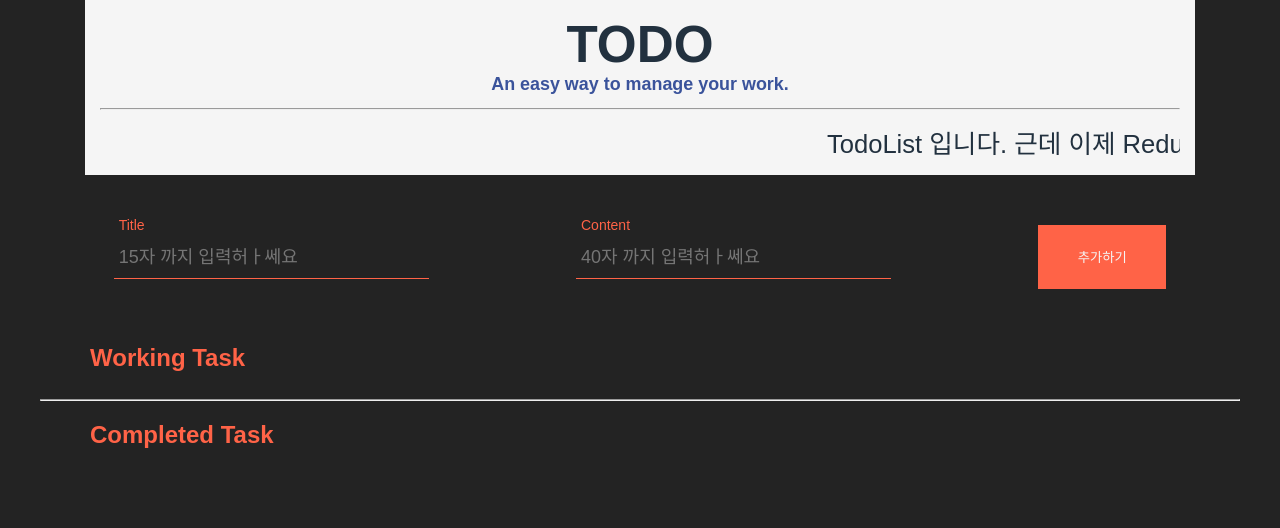
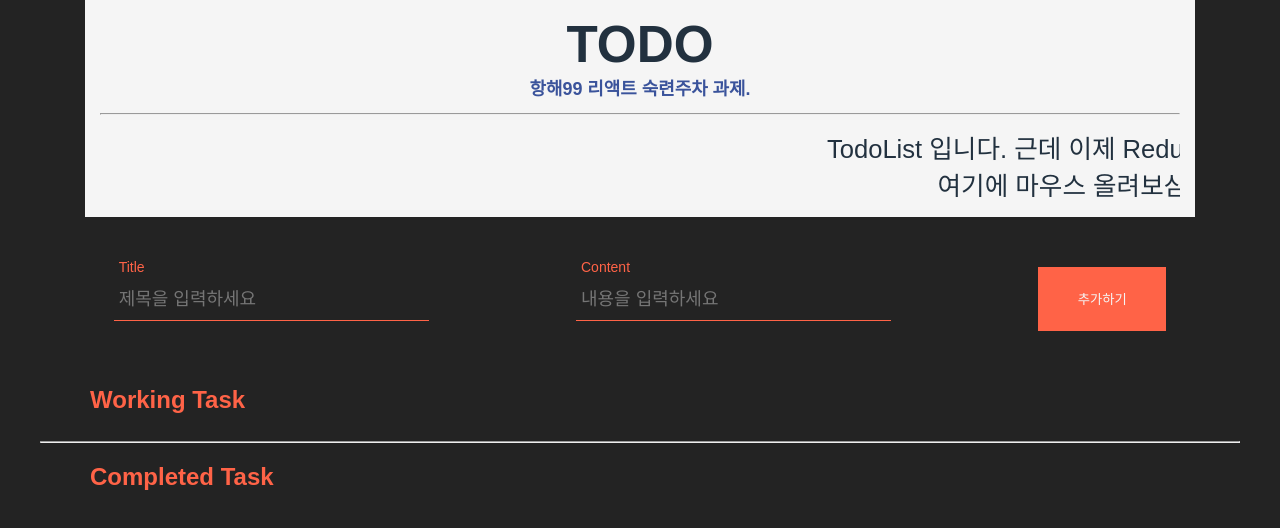
Before and after one commit to Sunghoman/todo_redux, a React (Create React App) app: page / in a window 1280 px wide. Shown: the top 528 px of the page. Built offline with nearby package versions, Linux system fonts and the light colour scheme.

Commit message:
header Marquee 변경

```diff
--- a/src/components/ui/Form.jsx
+++ b/src/components/ui/Form.jsx
@@ -65,7 +65,7 @@ const Form = () => {
             autoComplete="off"
             maxLength="15"
             name='title'
-            placeholder="15자 까지 입력허ㅏ쎄요"
+            placeholder="제목을 입력하세요"
             onChange={onChange}
           />
           <span className="bar"></span>
@@ -78,7 +78,7 @@ const Form = () => {
             value={body}
             autoComplete="off"
             maxLength='40'
-            placeholder="40자 까지 입력허ㅏ쎄요"
+            placeholder="내용을 입력하세요"
             name='body'
             onChange={onChange}
           />
--- a/src/components/ui/Header.jsx
+++ b/src/components/ui/Header.jsx
@@ -5,12 +5,15 @@ const Header = () => {
   return (
     <HeaderBox>
       <h1>TODO</h1>
-      <div className="tag"> An easy way to manage your work.</div>
+      <div className="tag"> 항해99 리액트 숙련주차 과제.</div>
       <hr/>
       {/* <marquee width="100%" direction="left">
         <span>TodoList 입니다. 근데 이제 Redux를 곁들인</span>
       </marquee> */}
-      <Marquee><div>TodoList 입니다. 근데 이제 Redux를 곁들인</div></Marquee>
+      <Marquee>
+        <div>TodoList 입니다. 근데 이제 Redux를 곁들인</div>
+        <div>여기에 마우스 올려보삼</div>
+      </Marquee>
     </HeaderBox>
   )
 }
```
